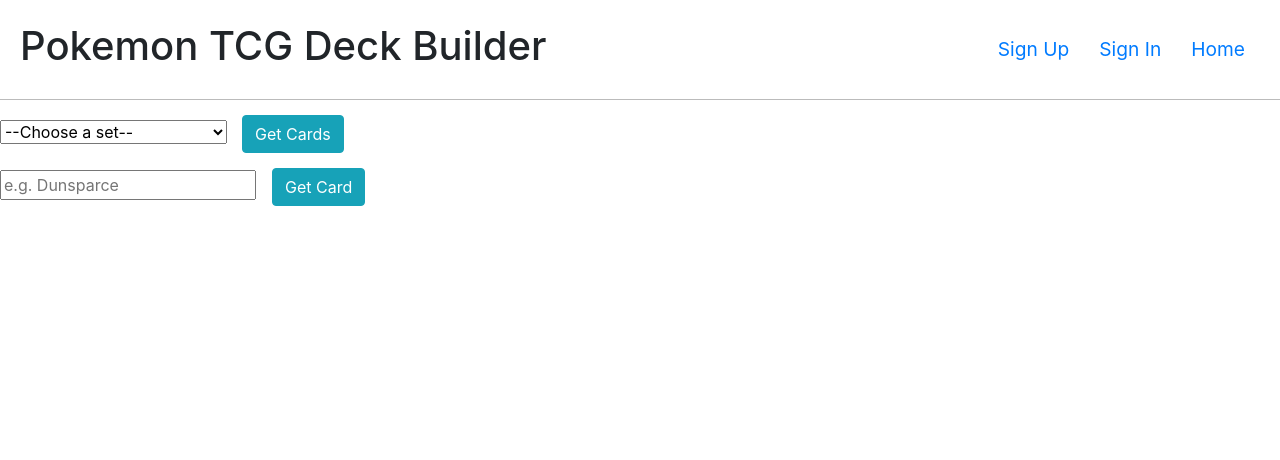
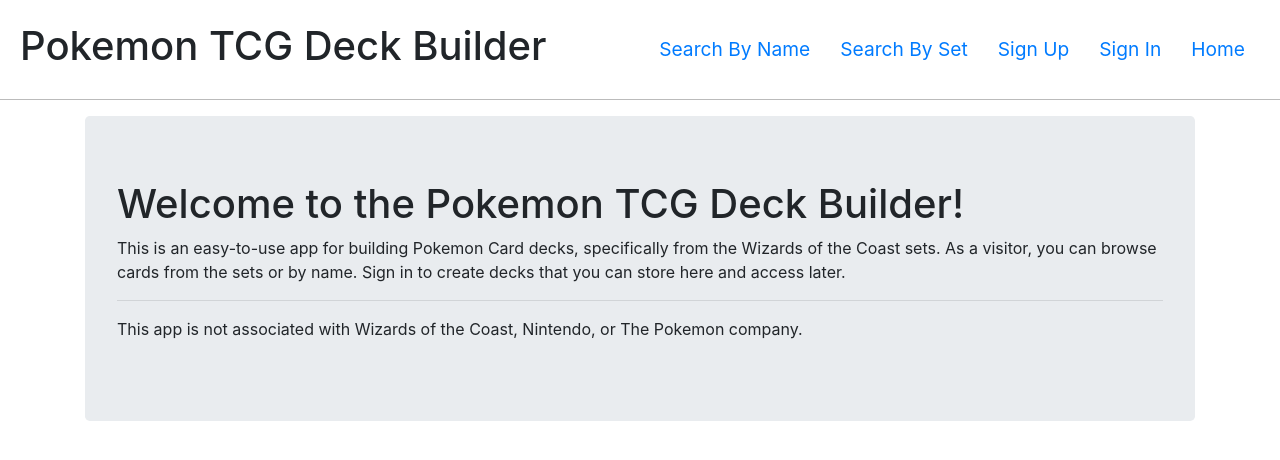
Before and after one commit to kamsahn/pokemon-tcg-react, a React app: page /#/ in a window 1280 px wide. Shown: the top 460 px of the page. Built offline with nearby package versions, Linux system fonts and the light colour scheme.

Commit message:
Set up Home and Header
- Search by name and by set are now links, always available
- Home page is now a jumbotron with a brief intro
- All 3 routes set up in app

```diff
--- a/src/App.js
+++ b/src/App.js
@@ -8,6 +8,7 @@
 import SignIn from './auth/components/SignIn'
 import SignOut from './auth/components/SignOut'
 import ChangePassword from './auth/components/ChangePassword'
+import Home from './header/Home'
 import CardSetSearch from './cards/components/CardSetSearch'
 import CardNameSearch from './cards/components/CardNameSearch'
 
@@ -45,21 +46,26 @@
           </Alert>
         ))}
         <main className="container">
-          <Route path='/sign-up' render={() => (
+          <Route exact path='/sign-up' render={() => (
             <SignUp alert={this.alert} setUser={this.setUser} />
           )} />
-          <Route path='/sign-in' render={() => (
+          <Route exact path='/sign-in' render={() => (
             <SignIn alert={this.alert} setUser={this.setUser} />
           )} />
-          <AuthenticatedRoute user={user} path='/sign-out' render={() => (
+          <AuthenticatedRoute user={user} exact path='/sign-out' render={() => (
             <SignOut alert={this.alert} clearUser={this.clearUser} user={user} />
           )} />
-          <AuthenticatedRoute user={user} path='/change-password' render={() => (
+          <AuthenticatedRoute user={user} exact path='/change-password' render={() => (
             <ChangePassword alert={this.alert} user={user} />
           )} />
+          <Route exact path='/' component={Home}/>
+          <Route exact path='/search-set' render={() => (
+            <CardSetSearch alert={this.alert} user={user} />
+          )} />
+          <Route exact path='/search-name' render={() => (
+            <CardNameSearch alert={this.alert} user={user} />
+          )} />
         </main>
-        <CardSetSearch/>
-        <CardNameSearch/>
       </React.Fragment>
     )
   }
--- a/src/header/Header.js
+++ b/src/header/Header.js
@@ -23,11 +23,19 @@
   </React.Fragment>
 )
 
+const searchOptions = (
+  <React.Fragment>
+    <Link to='/search-name'>Search By Name</Link>
+    <Link to='/search-set'>Search By Set</Link>
+  </React.Fragment>
+)
+
 const Header = ({ user }) => (
   <header className="main-header">
     <h1>Pokemon TCG Deck Builder</h1>
     <nav>
       { user && <span>Welcome, {user.email}</span>}
+      { searchOptions }
       { user ? authenticatedOptions : unauthenticatedOptions }
       { alwaysOptions }
     </nav>
--- /dev/null
+++ b/src/header/Home.js
@@ -0,0 +1,21 @@
+import React from 'react'
+import Jumbotron from 'react-bootstrap/Jumbotron'
+
+const Home = () => (
+  <Jumbotron className='my-3'>
+    <h1>Welcome to the Pokemon TCG Deck Builder!</h1>
+    <p>
+      This is an easy-to-use app for building Pokemon Card decks, specifically
+      from the Wizards of the Coast sets. As a visitor, you can browse cards from
+      the sets or by name. Sign in to create decks that you can store here and
+      access later.
+    </p>
+    <hr></hr>
+    <p>
+      This app is not associated with Wizards of the Coast, Nintendo, or The
+      Pokemon company.
+    </p>
+  </Jumbotron>
+)
+
+export default Home
```
